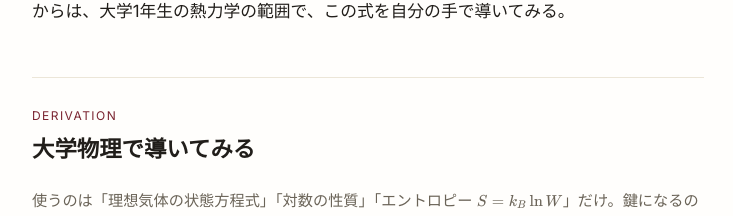
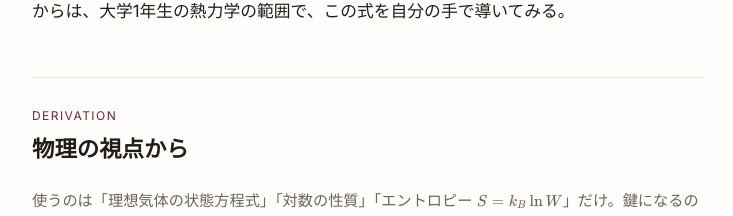
Before and after one commit to Eatropy/Eatropy, a plain HTML site: page posts/cucumber-osmosis.html in a window 1280 px wide. Shown: the part 1951-2167 px from the top of the page, without its empty margins (272-1005 px from the left). Drawn offline with nearby package versions, Linux system fonts and the light colour scheme.

Commit message:
Retitle derivation sections to 物理の視点から
Co-Authored-By: Claude Opus 5.5 <noreply@anthropic.com>

```diff
--- a/posts/cucumber-osmosis.html
+++ b/posts/cucumber-osmosis.html
@@ -128,7 +128,7 @@
 
     <section class="derivation">
       <div class="label">Derivation</div>
-      <h2>大学物理で導いてみる</h2>
+      <h2>物理の視点から</h2>
       <p class="lead">使うのは「理想気体の状態方程式」「対数の性質」「エントロピー \(S = k_B \ln W\)」だけ。鍵になるのは、<strong>溶けている粒は、気体の分子とそっくりにふるまう</strong>という見方だ。</p>
 
       <h3>Step 1 溶けた粒は、溶液の中を「気体のように」飛び回っている</h3>
```
Also changed, not shown: posts/egg-thermal-shock.html (+1 -1 lines), posts/sous-vide-heat.html (+1 -1 lines).
